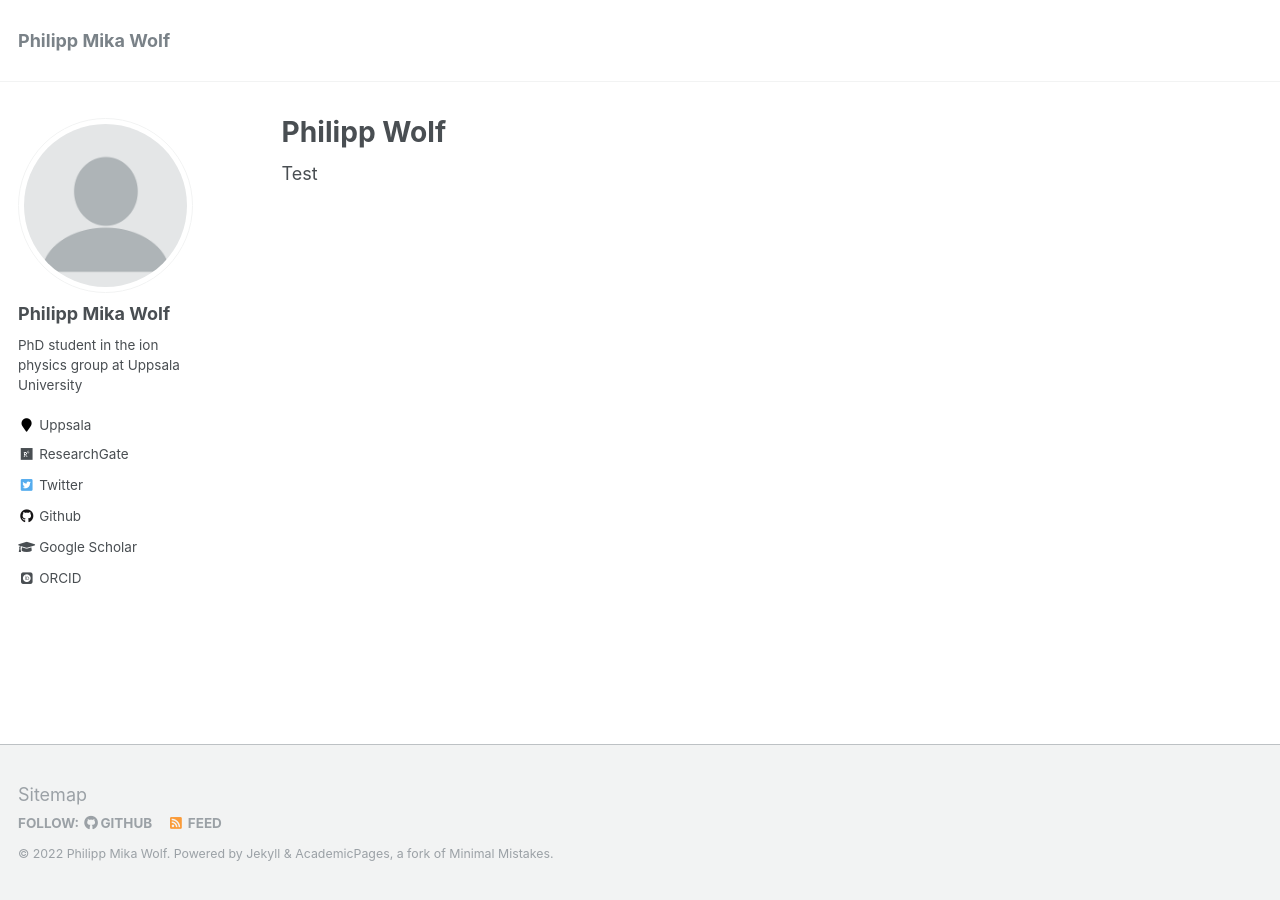
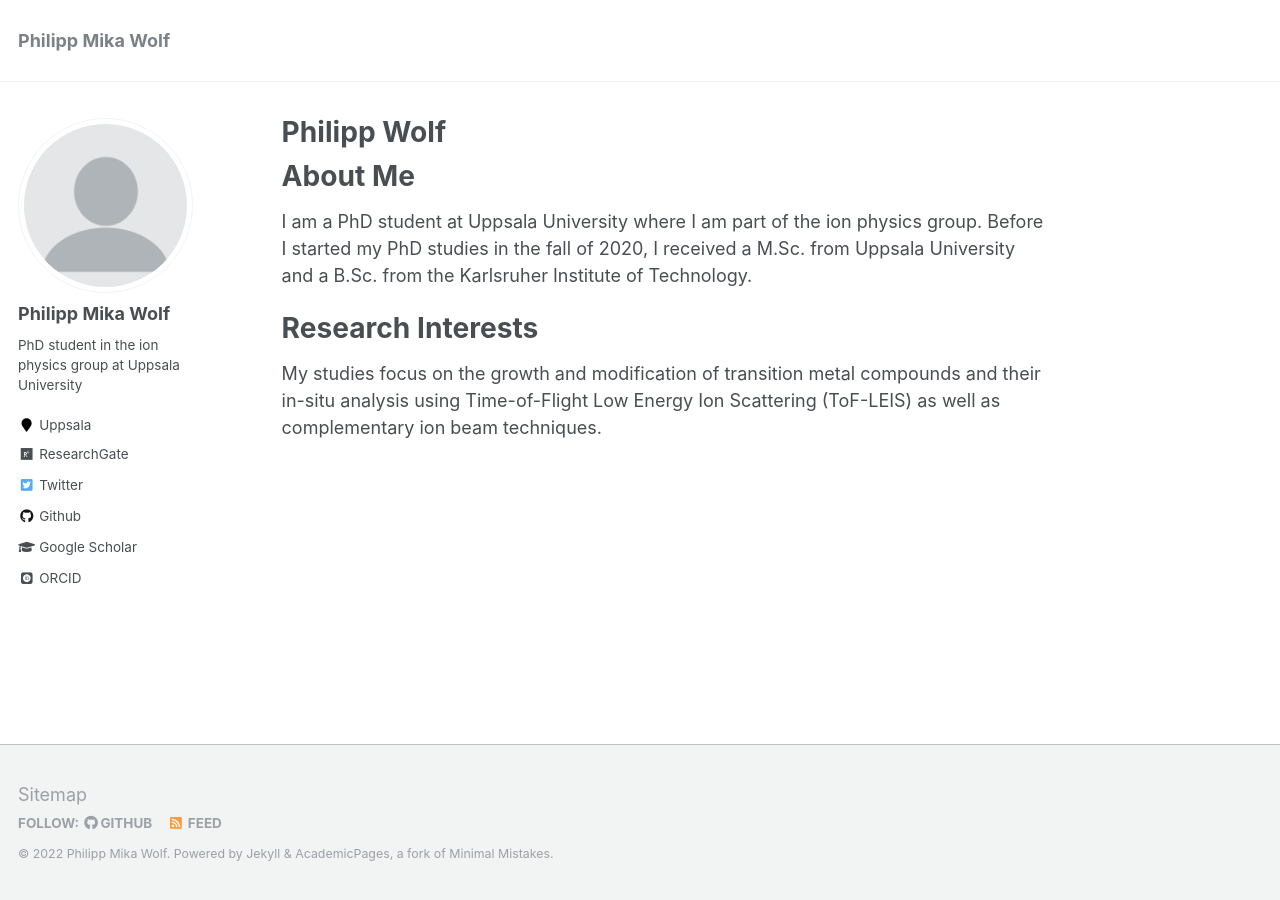
Before and after one commit to philipp-mika-wolf/philipp-mika-wolf.github.io, a Jekyll site: the page built from _pages/about.md, in a window 1280 px wide. Built offline with Jekyll 4.4.1, drawn with Linux system fonts in a browser that asks for light colours; some web fonts are replaced.

Commit message:
about me and research interest
Added text in the about me section

```diff
--- a/_config.yml
+++ b/_config.yml
@@ -88,7 +88,7 @@ author:
   pubmed           :
   googlescholar    : "https://scholar.google.com/citations?hl=de&user=fYMtorMAAAAJ"
   email            :
-  researchgate     :  "https://www.researchgate.net/profile/Philipp-Wolf"
+  researchgate     : "https://www.researchgate.net/profile/Philipp-Wolf"
   uri              :
   bitbucket        :
   codepen          :
--- a/_pages/about.md
+++ b/_pages/about.md
@@ -8,4 +8,10 @@ redirect_from:
   - /about.html
 ---
 
-Test
+# About Me
+
+I am a PhD student at Uppsala University where I am part of the ion physics group. Before I started my PhD studies in the fall of 2020, I received a M.Sc. from Uppsala University and a B.Sc. from the Karlsruher Institute of Technology.
+
+# Research Interests
+
+My studies focus on the growth and modification of transition metal compounds and their in-situ analysis using Time-of-Flight Low Energy Ion Scattering (ToF-LEIS) as well as complementary ion beam techniques.
```
